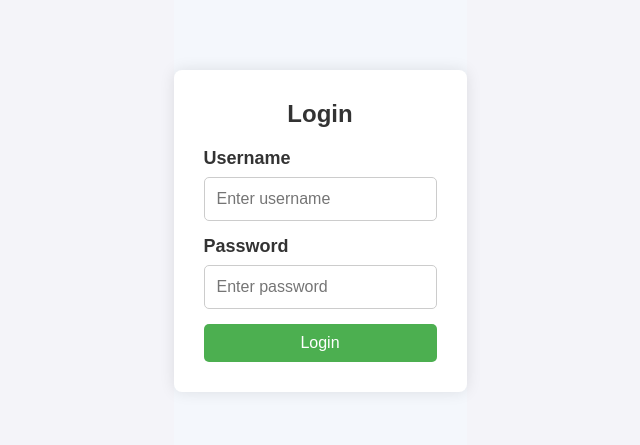
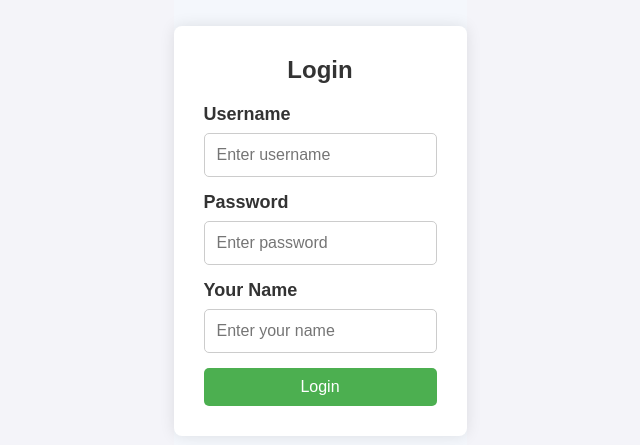
Before and after one commit to Dheeraj2002kumar/Social, a React (Vite) app in the folder colaboration-app/: page / in a window 1280 px wide. Shown: the part 169-614 px from the top of the page, without its empty margins (320-960 px from the left). Built offline with nearby package versions, Linux system fonts and the light colour scheme.

Commit message:
Enhance AddPost, Home, and Login components; add user name input in Login, display name in Home, and improve navigation

```diff
--- a/colaboration-app/src/component/Home.jsx
+++ b/colaboration-app/src/component/Home.jsx
@@ -1,9 +1,12 @@
 import React from "react";
-import { useNavigate } from "react-router-dom";
-import './Home.css'
+import { useNavigate, useLocation } from "react-router-dom";
+import "./Home.css";
 
 const Home = () => {
   const navigate = useNavigate();
+  const location = useLocation();
+
+  const name = location.state?.name; // Get the name passed from Login page
 
   const handleLogout = () => {
     // Clear any stored user data (e.g., localStorage or sessionStorage)
@@ -12,16 +15,17 @@ const Home = () => {
   };
 
   const handleAddPost = () => {
-    navigate("/add-post")
+    navigate("/add-post");
   };
 
   const handleShowPost = () => {
-    navigate("/posts")
+    navigate("/posts");
   };
 
   return (
     <div className="home-container">
       <h1>Welcome to the Dashboard!</h1>
+      {name && <p>Hello, {name}!</p>} {/* Display user's name here */}
       <button onClick={handleLogout} className="logout-btn">
         Logout
       </button>
@@ -29,7 +33,7 @@ const Home = () => {
         Add Post
       </button>
       <button onClick={handleShowPost} className="post-btn">
-        Go to post
+        Go to posts
       </button>
     </div>
   );
--- a/colaboration-app/src/component/Login.jsx
+++ b/colaboration-app/src/component/Login.jsx
@@ -5,6 +5,7 @@ import "./Login.css";
 const Login = () => {
   const [username, setUsername] = useState("");
   const [password, setPassword] = useState("");
+  const [name, setName] = useState(""); // New state for the user's name
   const [error, setError] = useState("");
   const navigate = useNavigate();
 
@@ -16,8 +17,8 @@ const Login = () => {
     e.preventDefault();
 
     if (username === validUsername && password === validPassword) {
-      // Redirect to the homepage (or dashboard)
-      navigate("/home");
+      // Redirect to the homepage (or dashboard) and pass the user's name as state
+      navigate("/home", { state: { name } });
     } else {
       setError("Invalid username or password");
     }
@@ -50,6 +51,17 @@ const Login = () => {
             />
           </div>
 
+          <div className="form-group">
+            <label>Your Name</label> {/* New Name field */}
+            <input
+              type="text"
+              value={name}
+              onChange={(e) => setName(e.target.value)}
+              placeholder="Enter your name"
+              required
+            />
+          </div>
+
           {error && <div className="error-message">{error}</div>}
 
           <button type="submit" className="submit-btn">
```
Also changed, not shown: colaboration-app/src/component/AddPost.jsx (+7 -5 lines).
